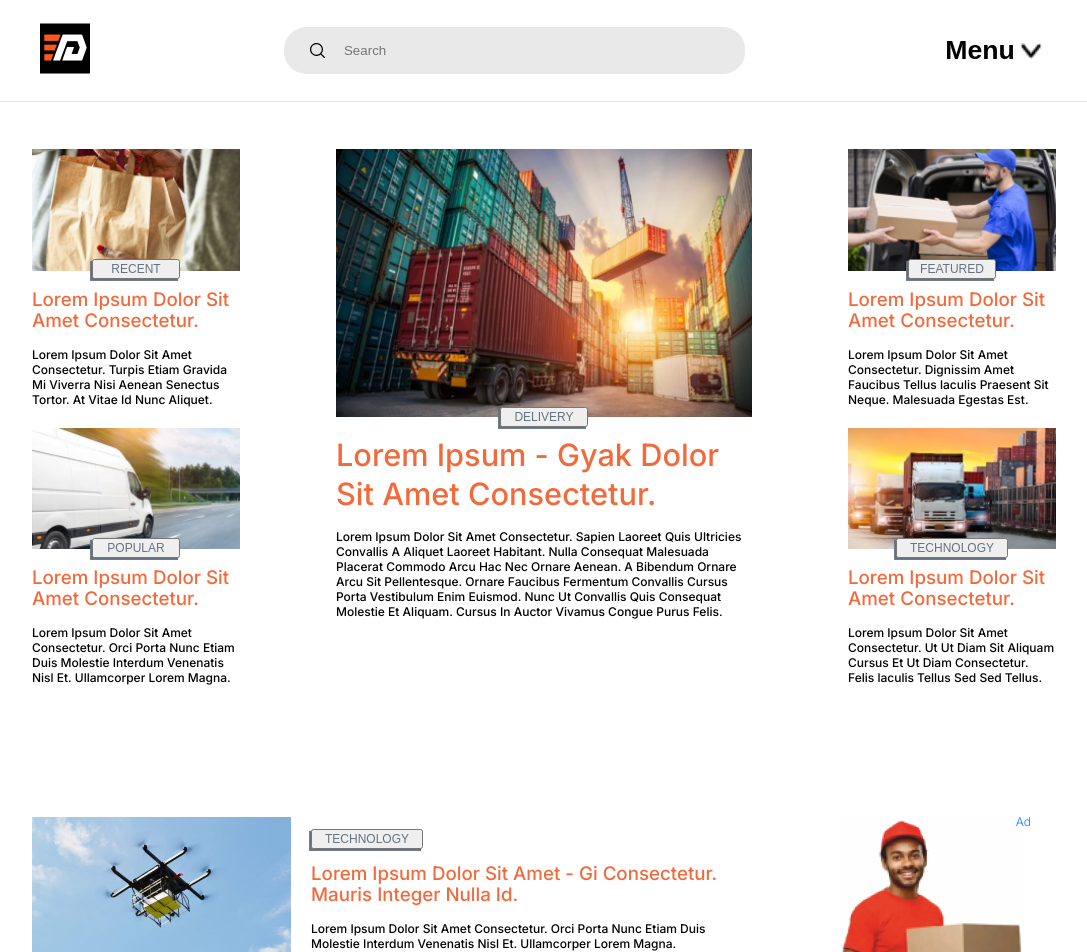
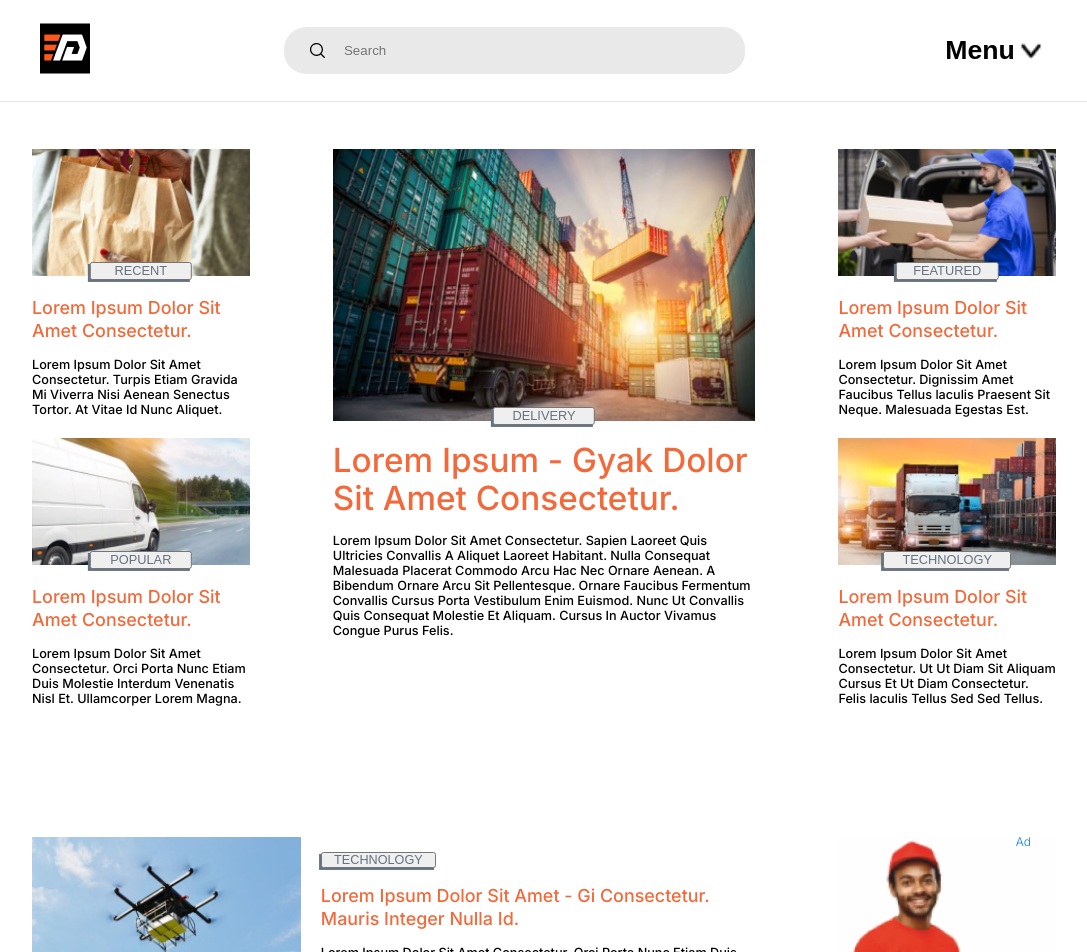
Before and after one commit to Sandiego17/dispatch-hub-blog-page, a React (Create React App) app: page / in a window 1280 px wide. Shown: the top 952 px of the page, without its empty margins (96-1183 px from the left). Built offline with nearby package versions, Linux system fonts and the light colour scheme.

Commit message:
update: body section

```diff
--- a/src/components/body/Body.css
+++ b/src/components/body/Body.css
@@ -4,7 +4,7 @@
 }
 
 .body {
-  margin: 9.3rem 8rem 0;
+  margin: 9.3rem 10vw 0;
 }
 
 .first { grid-area: first; }
@@ -25,12 +25,15 @@
 
 .postSnippet {
   margin: 0 0 1rem 0;
-  position: relative;
-  width: 13rem;
+  width: 17vw;
 }
 
 .postSnippet:nth-child(1) {
-  width: 26rem;
+  width: 33vw;
+}
+
+.postImageContainer {
+  position: relative;
 }
 
 .postImage {
@@ -42,43 +45,37 @@
   box-shadow: -0.12rem 0.12rem 0 0 #657281;
     -webkit-box-shadow: -0.12rem 0.12rem 0 0 #657281;
     -moz-box-shadow: -0.12rem 0.12rem 0 0 #657281;
+  bottom: 0;
   color: #657281;
-  font-size: 0.75rem;
+  font-size: 1vw;
   font-weight: 400;
   line-height: 0.91rem;
+  padding: 0;
   position: absolute;
     left: 50%;
     transform: translateX(-50%);
-  width: 5.5rem;
-}
-
-.tagFlank {
-  top: 6.88rem;
-}
-
-.tagMiddle {
-  top: 16.13rem;
+  width: 8vw;
 }
 
 .tagLast {
-  top: 6.88rem;
-  width: 7rem;
+  width: 10vw;
 }
 
 .postHeading, .captionHeader {
   color: #F26A3B;
+  font-size: 1.4vw;
   font-weight: 500;
-  line-height: 1.31rem;
-  margin: 0.94rem 0;
+  line-height: 1.8vw;
+  margin: 1.2vw 0;
 }
 
 .headingMain {
-  font-size: 1.92rem;
-  line-height: 2.42rem;
+  font-size: 2.6vw;
+  line-height: 3vw;
 }
 
 .postCaption {
-  font-size: 0.75rem;
+  font-size: 0.99vw;
   margin: 0.32rem 0;
 }
 
@@ -99,12 +96,12 @@
 
 .captionImage {
   height: auto;
-  width: 16.19rem;
+  width: 21vw;
 }
 
 .captionBody {
   margin: 0.63rem 1.25rem;
-  width: 25.63rem;
+  width: 33vw;
 }
 
 .caption {
@@ -112,21 +109,26 @@
     -webkit-box-shadow: -0.12rem 0.12rem 0 0 #657281;
     -moz-box-shadow: -0.12rem 0.12rem 0 0 #657281;
   color: #657281;
-  font-size: 0.75rem;
+  font-size: 0.99vw;
   font-weight: 400;
-  line-height: 0.91rem;
-  width: 7rem;
+  line-height: 1vw;
+  padding: 0;
+  width: 9vw;
 }
 
 .captionText, .adText {
-  font-size: 0.75rem;
+  font-size: 0.99vw;
   margin: 0.32rem 0;
 }
 
 .ad {
   margin: 3.13rem 0;
   position: relative;
-  width: 13.75rem;
+  width: 17vw;
+}
+
+.adImage {
+  width: 100%;
 }
 
 .adLogo {
--- a/src/components/body/Body.tsx
+++ b/src/components/body/Body.tsx
@@ -5,56 +5,66 @@ export const Body = () => {
     <div className='body'>
       <div className='gridContainer'>
         <div className='postSnippet first'>
+          <div className="postImageContainer">
             <img
               src={require('../../assets/images/Mask group (2).png')}
               className='postImage'
               alt='image1'
             />
             <button className='tag tagMiddle'>DELIVERY</button>
+          </div>
           <h3 className='postHeading headingMain'>Lorem Ipsum - Gyak Dolor Sit Amet Consectetur.</h3>
           <p className='postCaption'>Lorem Ipsum Dolor Sit Amet Consectetur. Sapien Laoreet Quis Ultricies Convallis A Aliquet Laoreet Habitant. Nulla Consequat Malesuada Placerat Commodo Arcu Hac Nec Ornare Aenean. A Bibendum Ornare Arcu Sit Pellentesque. Ornare Faucibus Fermentum Convallis Cursus Porta Vestibulum Enim Euismod. Nunc Ut Convallis Quis Consequat Molestie Et Aliquam. Cursus In Auctor Vivamus Congue Purus Felis.</p>
         </div>
 
         <div className='postSnippet second'>
+          <div className="postImageContainer">
             <img
               src={require('../../assets/images/Mask group (1).png')}
               className='postImage'
               alt='image2'
             />
-          <button className='tag tagFlank'>RECENT</button>
+            <button className='tag'>RECENT</button>
+          </div>
           <h3 className='postHeading'>Lorem Ipsum Dolor Sit Amet Consectetur.</h3>
           <p className='postCaption'>Lorem Ipsum Dolor Sit Amet Consectetur. Turpis Etiam Gravida Mi Viverra Nisi Aenean Senectus Tortor. At Vitae Id Nunc Aliquet.</p>
         </div>
 
         <div className='postSnippet third'>
+          <div className="postImageContainer">
             <img
               src={require('../../assets/images/Mask group (3).png')}
               className='postImage'
               alt='image3'
             />
-          <button className='tag tagFlank'>FEATURED</button>
+            <button className='tag'>FEATURED</button>
+          </div>
           <h3 className='postHeading'>Lorem Ipsum Dolor Sit Amet Consectetur.</h3>
           <p className='postCaption'>Lorem Ipsum Dolor Sit Amet Consectetur. Dignissim Amet Faucibus Tellus laculis Praesent Sit Neque. Malesuada Egestas Est.</p>
         </div>
 
         <div className='postSnippet fourth'>
+          <div className="postImageContainer">
             <img
               src={require('../../assets/images/Mask group (4).png')}
               className='postImage'
               alt='image4'
             />
-          <button className='tag tagFlank'>POPULAR</button>
+            <button className='tag'>POPULAR</button>
+          </div>
           <h3 className='postHeading'>Lorem Ipsum Dolor Sit Amet Consectetur.</h3>
           <p className='postCaption'>Lorem Ipsum Dolor Sit Amet Consectetur. Orci Porta Nunc Etiam Duis Molestie Interdum Venenatis Nisl Et. Ullamcorper Lorem Magna.</p>
         </div>
 
         <div className='postSnippet fifth'>
+          <div className="postImageContainer">
             <img
               src={require('../../assets/images/Mask group (5).png')}
               className='postImage'
               alt='image5'
             />
             <button className='tag tagLast'>TECHNOLOGY</button>
+          </div>
           <h3 className='postHeading'>Lorem Ipsum Dolor Sit Amet Consectetur.</h3>
           <p className='postCaption'>Lorem Ipsum Dolor Sit Amet Consectetur. Ut Ut Diam Sit Aliquam Cursus Et Ut Diam Consectetur. Felis laculis Tellus Sed Sed Tellus.</p>
         </div>
```
Lines whose indentation alone changed are shown as unchanged.
